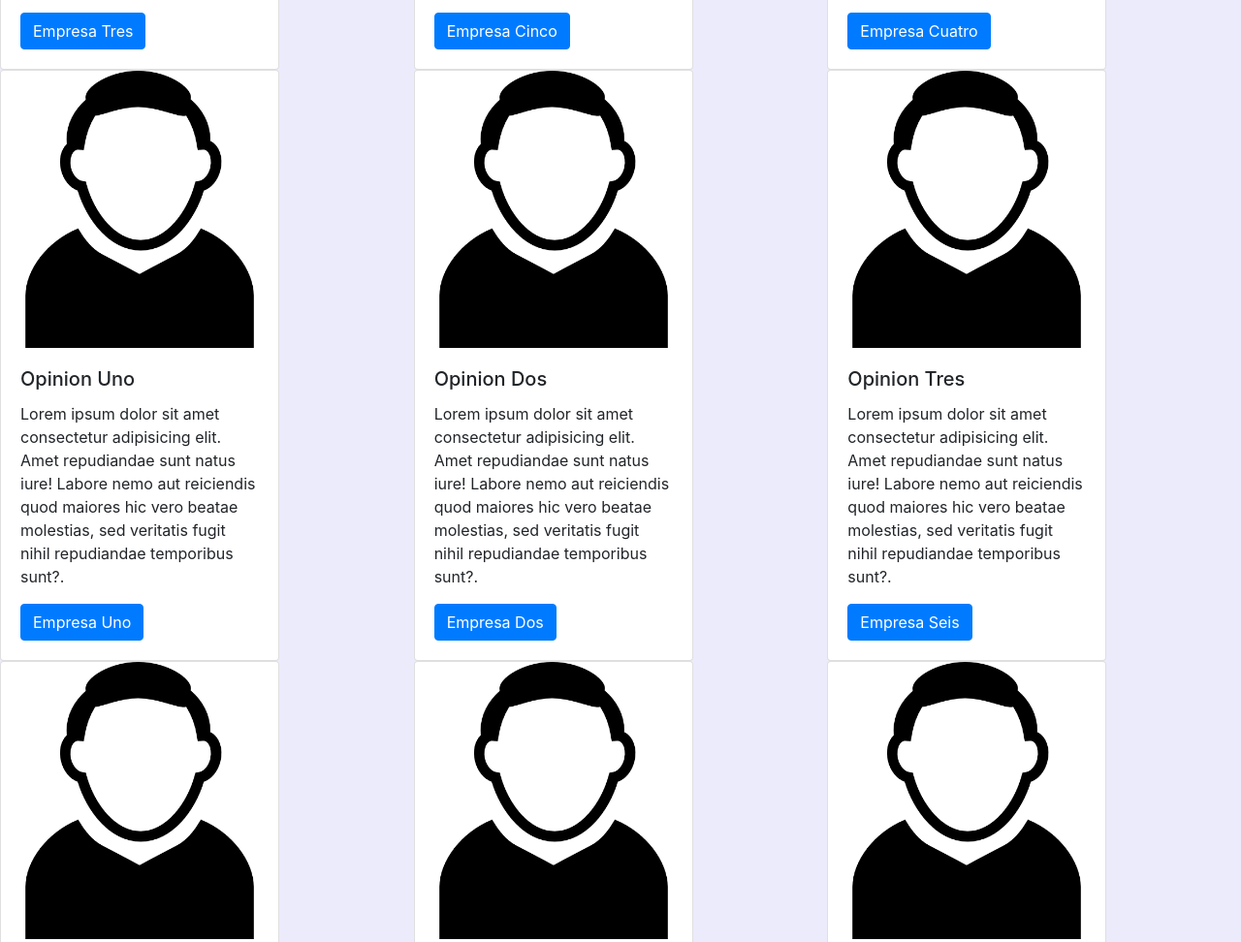
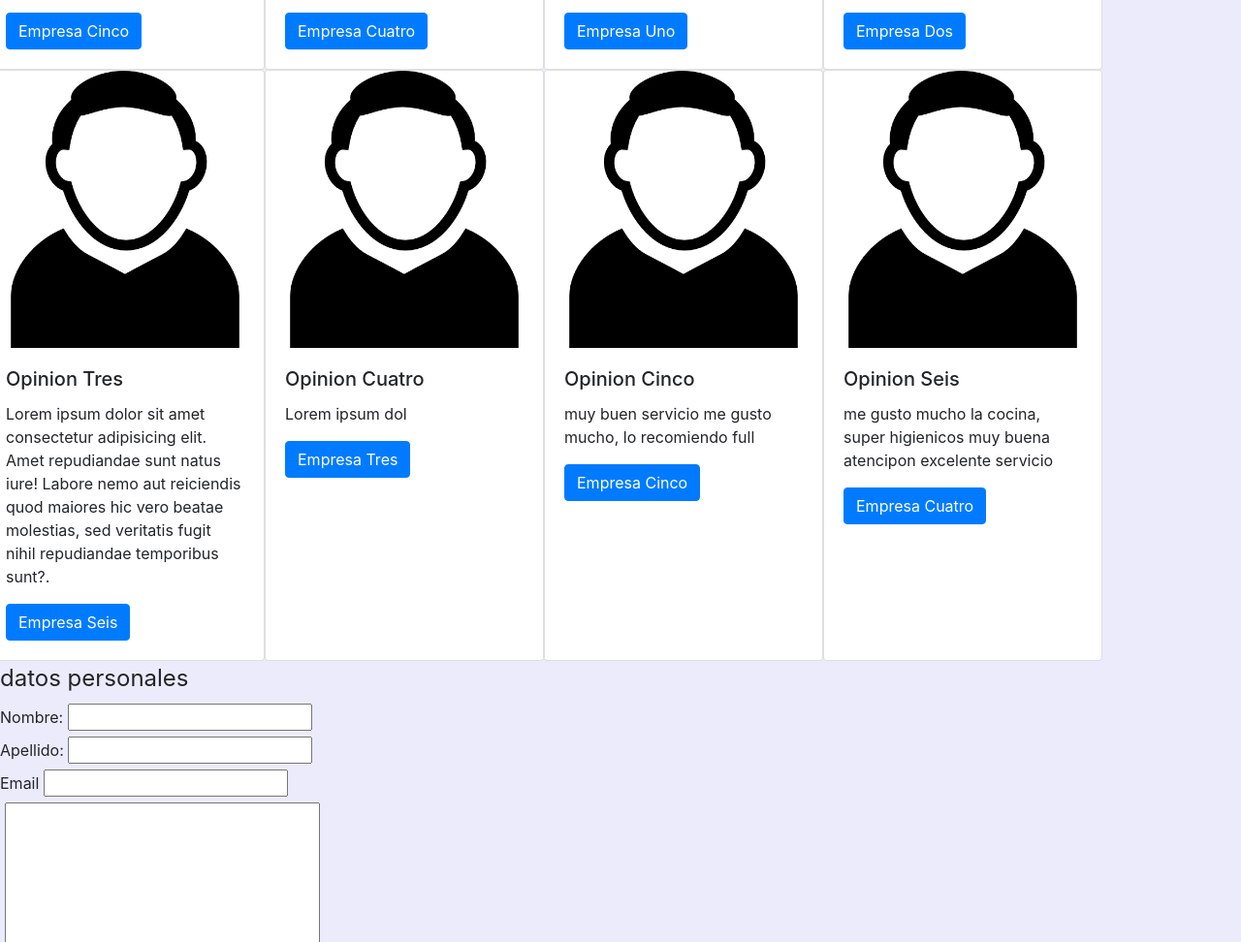
Before and after one commit to swergio29/proyecto-final, a website: page views/reseñas.html in a window 1280 px wide. Shown: the part 1298-2270 px from the top of the page at 97% size. Drawn offline with nearby package versions, Linux system fonts and the light colour scheme; a web font is replaced by a local one.

Commit message:
Add files via upload

```diff
--- a/views/reseñas.html
+++ b/views/reseñas.html
@@ -40,13 +40,14 @@
                 </div>
             </nav>
             <section>
-                <img src="../img/banner.jpg" class="img-fluid" alt="...">
+                <img src="../img/banner.jpg" class="img-fluid" alt="banner" width="99%%">
             </section>
         </header>
         <h2 id="subtitulo">Reseñas</h2>
 
-        <section id="grilla">    <!--opiniones personales-->
-            <div class="card" style="width: 18rem;">
+        <section id="flex grilla">    <!--opiniones personales-->
+            <div class="row">
+                <div class="card Carta" style="width: 18rem;">
                     <img src="../img/avatar 1.png" class="card-img-top" alt="...">
                     <div class="card-body">
                         <h5 class="card-title">Opinion Uno</h5>
@@ -54,7 +55,7 @@
                         <a href="#" class="btn btn-primary">Empresa Uno</a>
                     </div>
                 </div>
-            <div class="card" style="width: 18rem;">
+                <div class="card Carta" style="width: 18rem;">
                     <img src="../img/avatar 1.png" class="card-img-top" alt="...">
                     <div class="card-body">
                         <h5 class="card-title">Opinion Dos</h5>
@@ -62,7 +63,7 @@
                         <a href="#" class="btn btn-primary">Empresa Dos</a>
                     </div>
                 </div>
-            <div class="card" style="width: 18rem;">
+                <div class="card Carta" style="width: 18rem;">
                     <img src="../img/avatar 1.png" class="card-img-top" alt="...">
                     <div class="card-body">
                         <h5 class="card-title">Opinion Tres</h5>
@@ -70,7 +71,7 @@
                         <a href="#" class="btn btn-primary">Empresa Seis</a>
                     </div>
                 </div>
-            <div class="card" style="width: 18rem;">
+                <div class="card Carta" style="width: 18rem;">
                     <img src="../img/avatar 1.png" class="card-img-top" alt="...">
                     <div class="card-body">
                         <h5 class="card-title">Opinion Cuatro</h5>
@@ -78,7 +79,7 @@
                         <a href="#" class="btn btn-primary">Empresa Tres</a>
                     </div>
                 </div>
-            <div class="card" style="width: 18rem;">
+                <div class="card Carta" style="width: 18rem;">
                     <img src="../img/avatar 1.png" class="card-img-top" alt="...">
                     <div class="card-body">
                         <h5 class="card-title">Opinion Cinco</h5>
@@ -86,7 +87,7 @@
                         <a href="#" class="btn btn-primary">Empresa Cinco</a>
                     </div>
                 </div>
-            <div class="card" style="width: 18rem;">
+                <div class="card Carta" style="width: 18rem;">
                     <img src="../img/avatar 1.png" class="card-img-top" alt="...">
                     <div class="card-body">
                         <h5 class="card-title">Opinion Seis</h5>
@@ -94,7 +95,7 @@
                         <a href="#" class="btn btn-primary">Empresa Cuatro</a>
                     </div>
                 </div>
-            <div class="card" style="width: 18rem;">
+                <div class="card Carta" style="width: 18rem;">
                     <img src="../img/avatar 1.png" class="card-img-top" alt="...">
                     <div class="card-body">
                         <h5 class="card-title">Opinion Uno</h5>
@@ -102,7 +103,7 @@
                         <a href="#" class="btn btn-primary">Empresa Uno</a>
                     </div>
                 </div>
-            <div class="card" style="width: 18rem;">
+                <div class="card Carta" style="width: 18rem;">
                     <img src="../img/avatar 1.png" class="card-img-top" alt="...">
                     <div class="card-body">
                         <h5 class="card-title">Opinion Dos</h5>
@@ -110,7 +111,7 @@
                         <a href="#" class="btn btn-primary">Empresa Dos</a>
                     </div>
                 </div>
-            <div class="card" style="width: 18rem;">
+                <div class="card Carta" style="width: 18rem;">
                     <img src="../img/avatar 1.png" class="card-img-top" alt="...">
                     <div class="card-body">
                         <h5 class="card-title">Opinion Tres</h5>
@@ -118,28 +119,29 @@
                         <a href="#" class="btn btn-primary">Empresa Seis</a>
                     </div>
                 </div>
-            <div class="card" style="width: 18rem;">
+                <div class="card Carta" style="width: 18rem;">
                     <img src="../img/avatar 1.png" class="card-img-top" alt="...">
                     <div class="card-body">
                         <h5 class="card-title">Opinion Cuatro</h5>
-                    <p class="card-text">Lorem ipsum dolor sit amet consectetur adipisicing elit. Amet repudiandae sunt natus iure! Labore nemo aut reiciendis quod maiores hic vero beatae molestias, sed veritatis fugit nihil repudiandae temporibus sunt?.</p>
+                        <p class="card-text">Lorem ipsum dol</p>
                         <a href="#" class="btn btn-primary">Empresa Tres</a>
                     </div>
                 </div>
-            <div class="card" style="width: 18rem;">
+                <div class="card Carta" style="width: 18rem;">
                     <img src="../img/avatar 1.png" class="card-img-top" alt="...">
                     <div class="card-body">
                         <h5 class="card-title">Opinion Cinco</h5>
-                    <p class="card-text">Lorem ipsum dolor sit amet consectetur adipisicing elit. Amet repudiandae sunt natus iure! Labore nemo aut reiciendis quod maiores hic vero beatae molestias, sed veritatis fugit nihil repudiandae temporibus sunt?.</p>
+                        <p class="card-text">muy buen servicio me gusto mucho, lo recomiendo full</p>
                         <a href="#" class="btn btn-primary">Empresa Cinco</a>
                     </div>
                 </div>
-            <div class="card" style="width: 18rem;">
+                <div class="card Carta" style="width: 18rem;">
                     <img src="../img/avatar 1.png" class="card-img-top" alt="...">
                     <div class="card-body">
                         <h5 class="card-title">Opinion Seis</h5>
-                    <p class="card-text">Lorem ipsum dolor sit amet consectetur adipisicing elit. Amet repudiandae sunt natus iure! Labore nemo aut reiciendis quod maiores hic vero beatae molestias, sed veritatis fugit nihil repudiandae temporibus sunt?.</p>
+                        <p class="card-text">me gusto mucho la cocina, super higienicos muy buena atencipon excelente servicio</p>
                         <a href="#" class="btn btn-primary">Empresa Cuatro</a>
+                    </div>
                 </div>
             </div>
 
```
Lines whose indentation alone changed are shown as unchanged.
